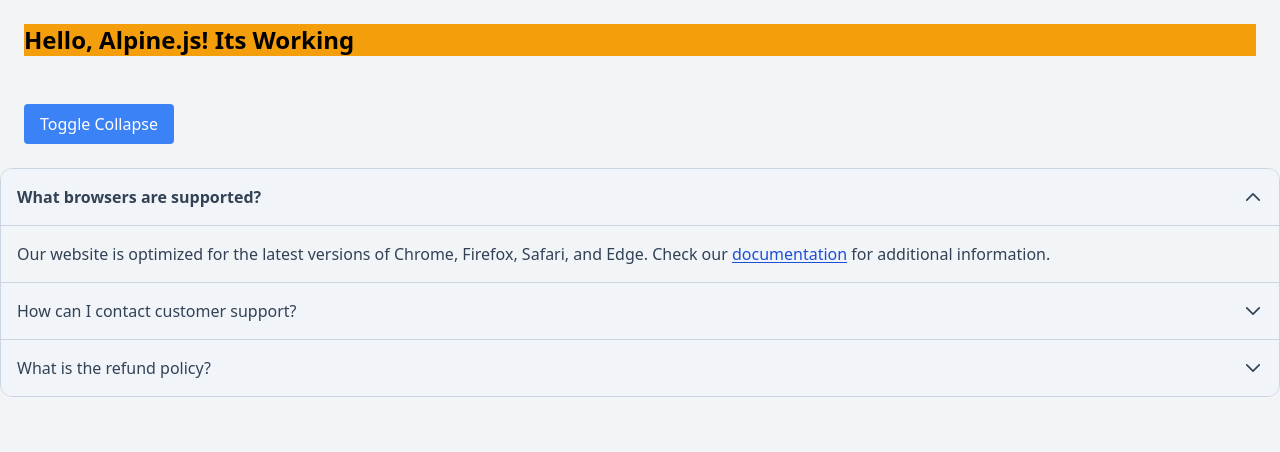
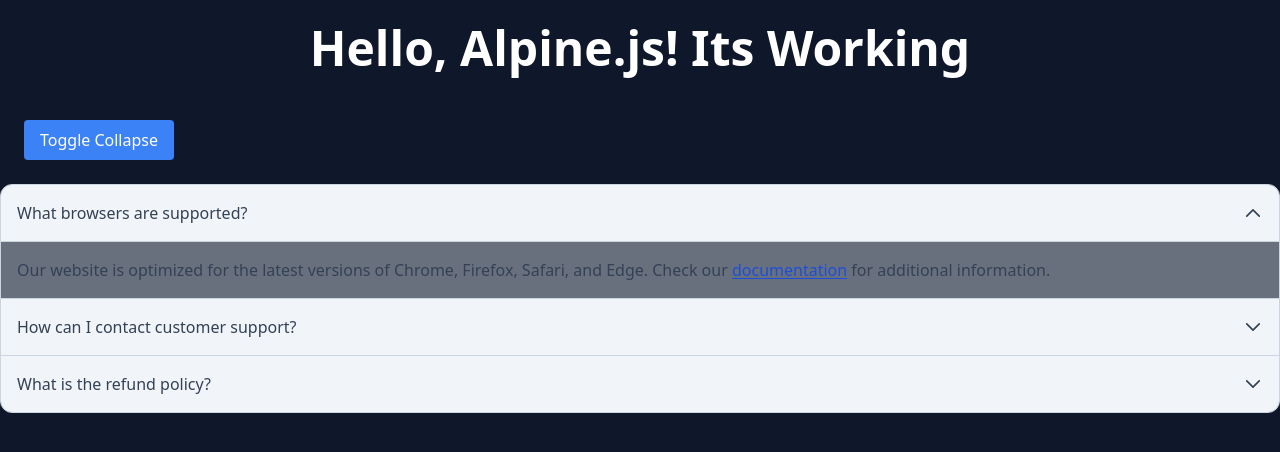
Before and after one commit to benediktgrether/vite-tailwind-alpinejs, a website built with Vite: page index.html in a window 1280 px wide. Built offline with nearby package versions, Linux system fonts and the light colour scheme.

Commit message:
TASK | Add dark theme

```diff
--- a/index.html
+++ b/index.html
@@ -7,9 +7,12 @@
 		<script defer type="module" src="/src/main.js"></script>
 		<link href="/src/styles.scss" rel="stylesheet" />
 	</head>
-	<body class="bg-gray-100">
+	<body class="bg-slate-900">
 		<div x-data="{ message: 'Hello, Alpine.js! Its Working' }" class="p-6">
-			<h1 class="text-2xl font-bold bg-amber-500" x-text="message"></h1>
+			<h1
+				class="text-5xl font-bold text-white text-center"
+				x-text="message"
+			></h1>
 		</div>
 
 		<!-- Collapse -->
@@ -44,7 +47,7 @@
 						class="flex w-full items-center justify-between gap-4 bg-slate-100 p-4 text-left underline-offset-2 hover:bg-slate-100/75 focus-visible:bg-slate-100/75 focus-visible:underline focus-visible:outline-none dark:bg-slate-800 dark:hover:bg-slate-800/75 dark:focus-visible:bg-slate-800/75"
 						aria-controls="accordionItemOne"
 						@click="selectedAccordionItem = 'one'"
-						:class="selectedAccordionItem === 'one' ? 'text-onSurfaceStrong dark:text-onSurfaceDarkStrong font-bold'  : 'text-onSurface dark:text-onSurfaceDark font-medium'"
+						:class="selectedAccordionItem === 'one' ? 'text-onSurfaceStrong dark:text-onSurfaceDarkStrong'  : 'text-onSurface dark:text-onSurfaceDark'"
 						:aria-expanded="selectedAccordionItem === 'one' ? 'true' : 'false'"
 					>
 						What browsers are supported?
@@ -92,7 +95,7 @@
 						class="flex w-full items-center justify-between gap-4 bg-slate-100 p-4 text-left underline-offset-2 hover:bg-slate-100/75 focus-visible:bg-slate-100/75 focus-visible:underline focus-visible:outline-none dark:bg-slate-800 dark:hover:bg-slate-800/75 dark:focus-visible:bg-slate-800/75"
 						aria-controls="accordionItemTwo"
 						@click="selectedAccordionItem = 'two'"
-						:class="selectedAccordionItem === 'two' ? 'text-onSurfaceStrong dark:text-onSurfaceDarkStrong font-bold'  : 'text-onSurface dark:text-onSurfaceDark font-medium'"
+						:class="selectedAccordionItem === 'two' ? 'text-onSurfaceStrong dark:text-onSurfaceDarkStrong'  : 'text-onSurface dark:text-onSurfaceDark'"
 						:aria-expanded="selectedAccordionItem === 'two' ? 'true' : 'false'"
 					>
 						How can I contact customer support?
@@ -140,7 +143,7 @@
 						class="flex w-full items-center justify-between gap-4 bg-slate-100 p-4 text-left underline-offset-2 hover:bg-slate-100/75 focus-visible:bg-slate-100/75 focus-visible:underline focus-visible:outline-none dark:bg-slate-800 dark:hover:bg-slate-800/75 dark:focus-visible:bg-slate-800/75"
 						aria-controls="accordionItemThree"
 						@click="selectedAccordionItem = 'three'"
-						:class="selectedAccordionItem === 'three' ? 'text-onSurfaceStrong dark:text-onSurfaceDarkStrong font-bold'  : 'text-onSurface dark:text-onSurfaceDark font-medium'"
+						:class="selectedAccordionItem === 'three' ? 'text-onSurfaceStrong dark:text-onSurfaceDarkStrong'  : 'text-onSurface dark:text-onSurfaceDark'"
 						:aria-expanded="selectedAccordionItem === 'three' ? 'true' : 'false'"
 					>
 						What is the refund policy?
```
